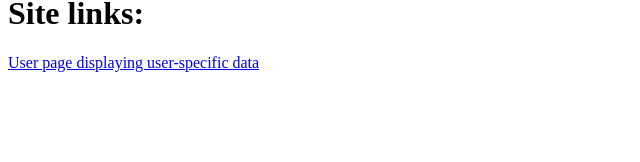
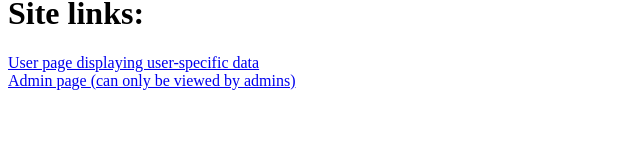
Before and after one commit to nielswadsholt/sveltekit-clerk-app, a SvelteKit app: page / in a window 1280 px wide. Shown: the part 124-286 px from the top of the page, without its empty margins (0-640 px from the left). Built offline with nearby package versions, Linux system fonts and the light colour scheme.

Commit message:
Add admin link to main page

```diff
--- a/src/routes/(main)/+page.svelte
+++ b/src/routes/(main)/+page.svelte
@@ -4,4 +4,5 @@
 <h1>Site links:</h1>
 <div>
     <div><a href="/user-page">User page displaying user-specific data</a></div>
+    <div><a href="/admin">Admin page (can only be viewed by admins)</a></div>
 </div>
```
